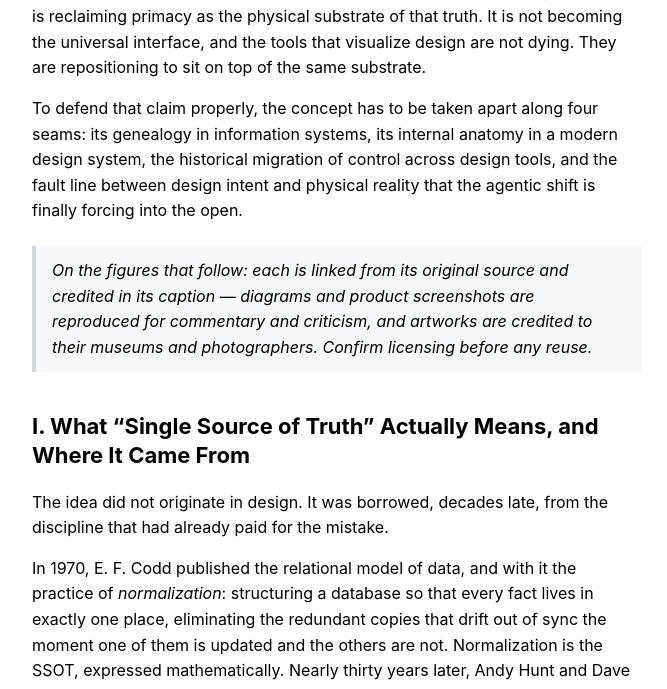
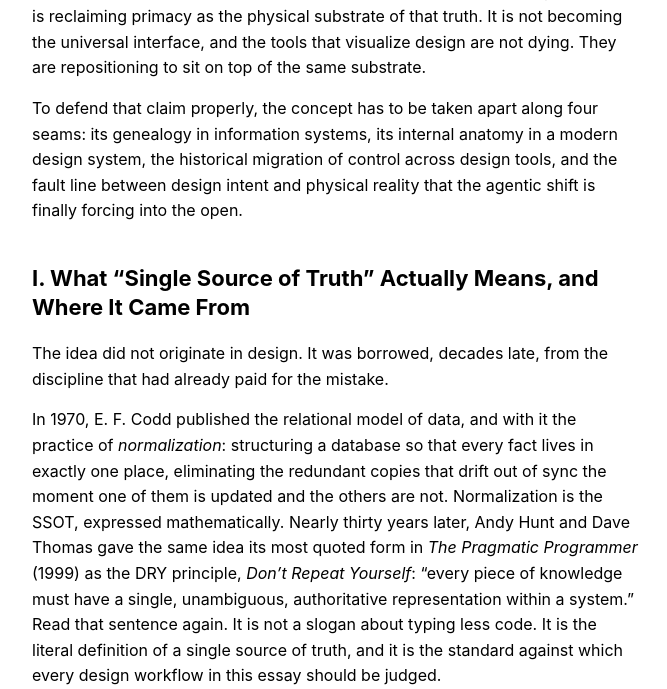
Before and after one commit to elemer1/elemer1.github.io, a Jekyll site: the page built from _markdown/设计中的单一事实来源.md, in a window 1280 px wide and 900 px high, scrolled down 928 px, cut to the strip 0-689 px from the top of the window. Shown: the whole strip, without its empty margins (303-970 px from the left). Built offline with Jekyll 4.4.1, drawn with Linux system fonts in a browser that asks for light colours.

Commit message:
Update 设计中的单一事实来源.md

```diff
--- a/_markdown/设计中的单一事实来源.md
+++ b/_markdown/设计中的单一事实来源.md
@@ -14,8 +14,6 @@ The phrase **Single Source of Truth (SSOT)** is usually introduced in product te
 This essay makes one argument, and it is deliberately narrower than the triumphant version you often hear. The single source of truth in design has never been a *medium* (a Photoshop file, a Sketch library, a Figma project). It is a *contract* about which representation is authoritative for which concern. What the era of large language models and autonomous agents is doing is not crowning a winning tool. It is collapsing the authoritative representation *downward*, out of the hand-maintained visual canvas and into a machine-readable model of structured data that humans and machines can read from the same place. Code is reclaiming primacy as the physical substrate of that truth. It is not becoming the universal interface, and the tools that visualize design are not dying. They are repositioning to sit on top of the same substrate.
 
 To defend that claim properly, the concept has to be taken apart along four seams: its genealogy in information systems, its internal anatomy in a modern design system, the historical migration of control across design tools, and the fault line between design intent and physical reality that the agentic shift is finally forcing into the open.
-
-> *On the figures that follow: each is linked from its original source and credited in its caption — diagrams and product screenshots are reproduced for commentary and criticism, and artworks are credited to their museums and photographers. Confirm licensing before any reuse.*
 
 ## I. What "Single Source of Truth" Actually Means, and Where It Came From
 
```
